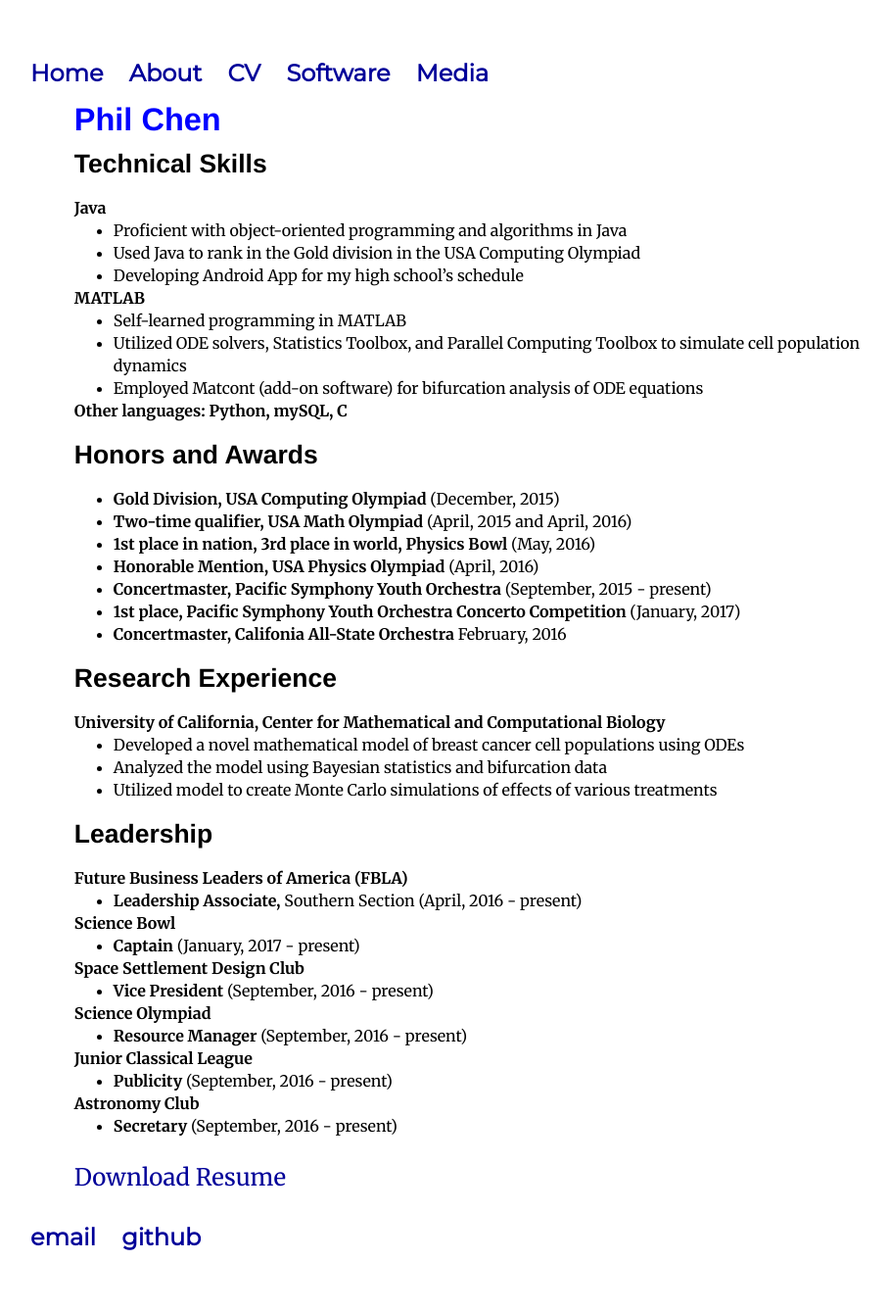
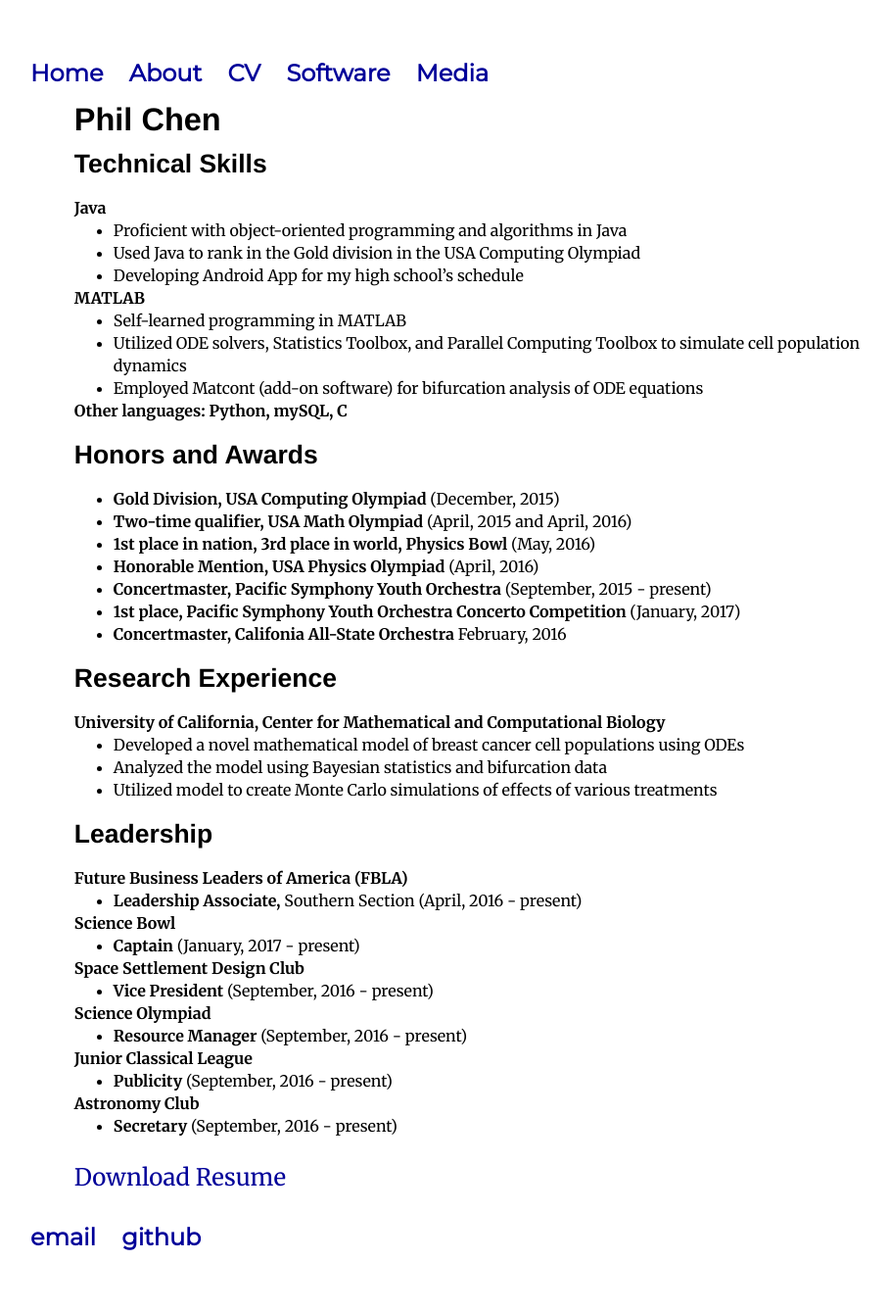
Before and after one commit to philhchen/philhchen.github.io, a Jekyll site: the page built from cv/index.html, in a window 1280 px wide. Shown: the whole page at 98% size, without its empty margins (161-1069 px from the left). Built offline with Jekyll 4.4.1, drawn with Linux system fonts in a browser that asks for light colours.

Commit message:
Update header.html

```diff
--- a/_includes/header.html
+++ b/_includes/header.html
@@ -1,8 +1,5 @@
 <div class="header">
   <ul0>
-<style>
-	h1 {color: blue;}
-	</style>
     <li0><a href="/">Home</a></li0>
     <li0><a href="/about">About</a></li0>
     <li0><a href="/cv">CV</a></li0>
```
